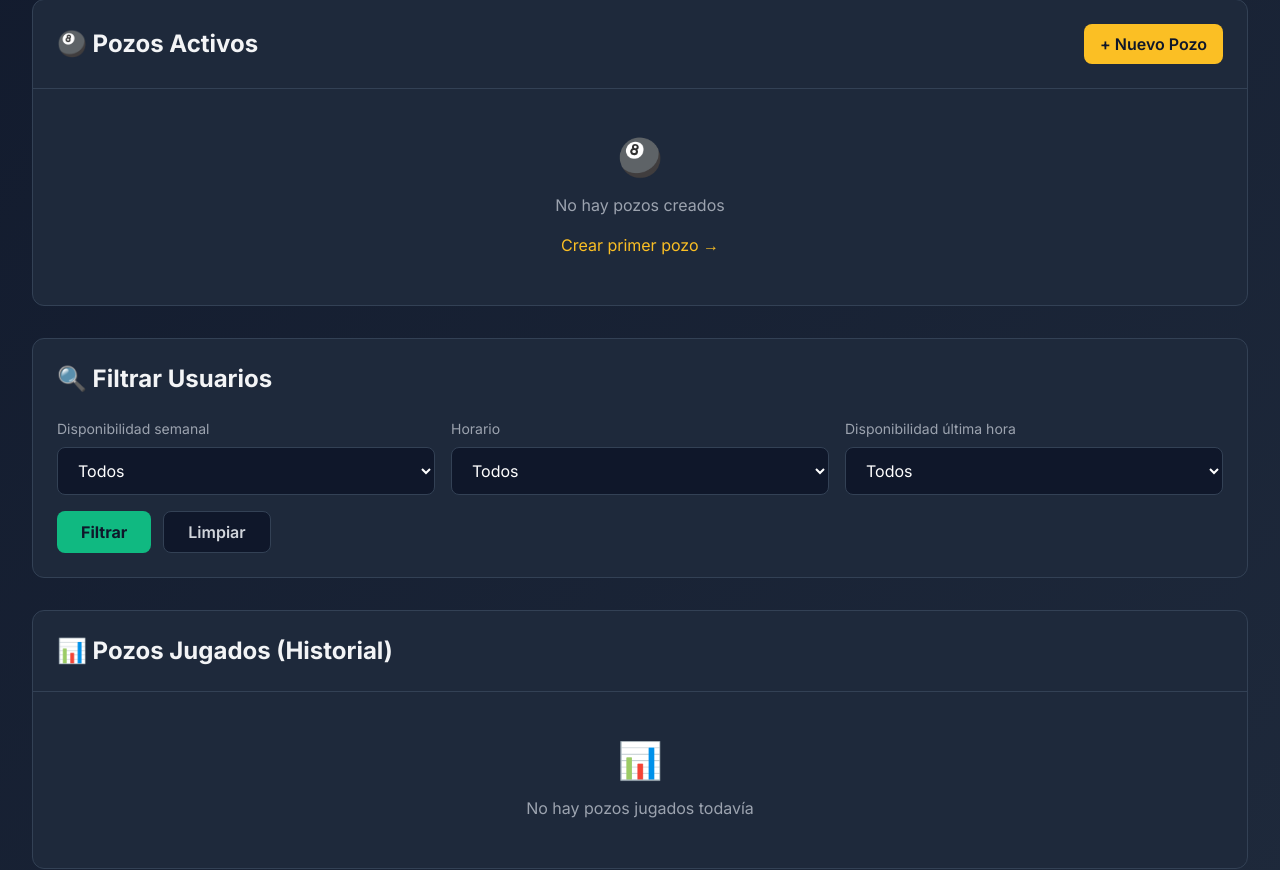
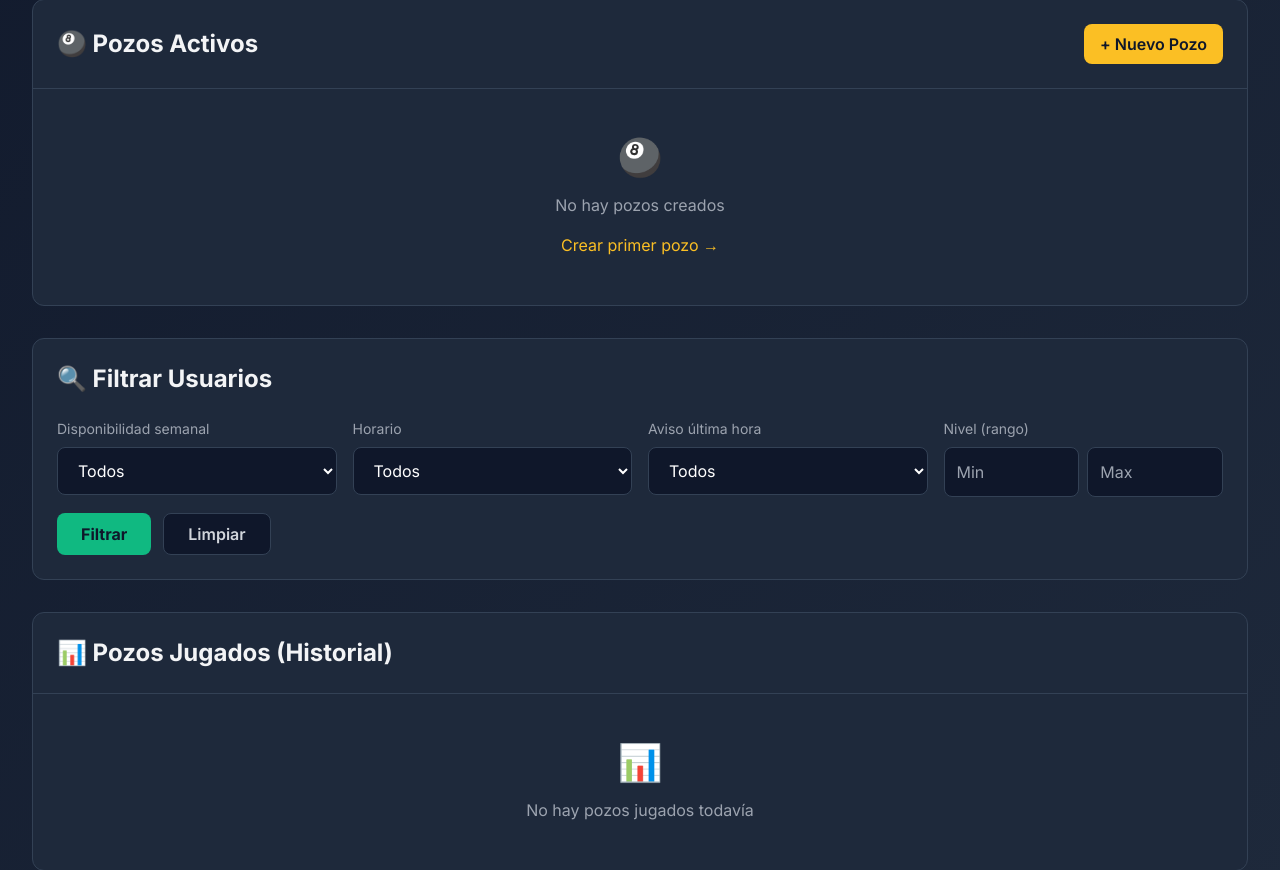
Before and after one commit to AlbertoMartinMate/La-Pecera-Padel-Hub, a Flask app: template templates/admin_new.html in a window 1280 px wide. Shown: the part 744-1614 px from the top of the page. Run offline with Flask 3, Linux system fonts and the light colour scheme; the template is opened without the code that fills it, so the values that code supplies are empty; some libraries are stand-ins or nearby versions.

Commit message:
Filtros admin mejorados: nivel, scroll, ancla y lógica ambos

```diff
--- a/app.py
+++ b/app.py
@@ -382,15 +382,26 @@ def admin_panel():
     filtro_semana = request.args.get('disponibilidad_semana', '')
     filtro_horario = request.args.get('disponibilidad_horaria', '')
     filtro_ultima_hora = request.args.get('ultima_hora', '')
+    filtro_nivel_min = request.args.get('nivel_min', '')
+    filtro_nivel_max = request.args.get('nivel_max', '')
 
     query = Usuario.query
     if filtro_semana:
-        query = query.filter(Usuario.disponibilidad_semana == filtro_semana)
+        query = query.filter(
+            (Usuario.disponibilidad_semana == filtro_semana) |
+            (Usuario.disponibilidad_semana == 'ambos')
+        )
     if filtro_horario:
         query = query.filter(Usuario.disponibilidad_horaria.contains(filtro_horario))
     if filtro_ultima_hora:
         query = query.filter(Usuario.disponible_sustituciones == True)
-    usuarios_filtrados = query.order_by(Usuario.nombre).all() if (filtro_semana or filtro_horario or filtro_ultima_hora) else []
+    if filtro_nivel_min:
+        query = query.filter(Usuario.nivel_playtomic >= float(filtro_nivel_min))
+    if filtro_nivel_max:
+        query = query.filter(Usuario.nivel_playtomic <= float(filtro_nivel_max))
+
+    hay_filtro = any([filtro_semana, filtro_horario, filtro_ultima_hora, filtro_nivel_min, filtro_nivel_max])
+    usuarios_filtrados = query.order_by(Usuario.nombre).all() if hay_filtro else []
 
     return render_template('admin_new.html',
                            usuarios=usuarios,
@@ -399,7 +410,9 @@ def admin_panel():
                            usuarios_filtrados=usuarios_filtrados,
                            filtro_semana=filtro_semana,
                            filtro_horario=filtro_horario,
-                           filtro_ultima_hora=filtro_ultima_hora)
+                           filtro_ultima_hora=filtro_ultima_hora,
+                           filtro_nivel_min=filtro_nivel_min,
+                           filtro_nivel_max=filtro_nivel_max)
 
 
 @app.route('/admin/toggle_user/<int:user_id>')
--- a/templates/admin_new.html
+++ b/templates/admin_new.html
@@ -180,10 +180,10 @@
         </div>
 
         <!-- Filtros de usuarios -->
-        <div class="bg-dark-card border border-dark-border rounded-xl p-6 mb-8">
+        <div id="filtros" class="bg-dark-card border border-dark-border rounded-xl p-6 mb-8">
             <h2 class="text-2xl font-bold text-gray-100 mb-6">🔍 Filtrar Usuarios</h2>
-            <form method="GET" action="{{ url_for('admin_panel') }}" class="space-y-4">
-                <div class="grid grid-cols-1 md:grid-cols-3 gap-4">
+            <form method="GET" action="{{ url_for('admin_panel') }}#filtros" class="space-y-4">
+                <div class="grid grid-cols-1 md:grid-cols-2 lg:grid-cols-4 gap-4">
                     <!-- Disponibilidad semanal -->
                     <div>
                         <label class="block text-sm text-gray-400 mb-2">Disponibilidad semanal</label>
@@ -208,12 +208,24 @@
                     </div>
                     <!-- Última hora -->
                     <div>
-                        <label class="block text-sm text-gray-400 mb-2">Disponibilidad última hora</label>
+                        <label class="block text-sm text-gray-400 mb-2">Aviso última hora</label>
                         <select name="ultima_hora"
                             class="w-full bg-dark-bg border border-dark-border rounded-lg px-4 py-3 text-white focus:border-secondary focus:outline-none">
                             <option value="">Todos</option>
                             <option value="1" {% if filtro_ultima_hora == '1' %}selected{% endif %}>⚡ Solo disponibles</option>
                         </select>
+                    </div>
+                    <!-- Filtro por nivel -->
+                    <div>
+                        <label class="block text-sm text-gray-400 mb-2">Nivel (rango)</label>
+                        <div class="flex space-x-2">
+                            <input type="number" name="nivel_min" value="{{ filtro_nivel_min }}" min="0" max="7" step="0.5"
+                                placeholder="Min"
+                                class="w-full bg-dark-bg border border-dark-border rounded-lg px-3 py-3 text-white focus:border-secondary focus:outline-none">
+                            <input type="number" name="nivel_max" value="{{ filtro_nivel_max }}" min="0" max="7" step="0.5"
+                                placeholder="Max"
+                                class="w-full bg-dark-bg border border-dark-border rounded-lg px-3 py-3 text-white focus:border-secondary focus:outline-none">
+                        </div>
                     </div>
                 </div>
                 <div class="flex space-x-3">
@@ -221,36 +233,40 @@
                         class="bg-secondary hover:bg-secondary/80 text-dark-bg font-bold px-6 py-2 rounded-lg transition">
                         Filtrar
                     </button>
-                    <a href="{{ url_for('admin_panel') }}"
+                    <a href="{{ url_for('admin_panel') }}#filtros"
                         class="bg-dark-bg border border-dark-border hover:border-gray-500 text-gray-300 font-semibold px-6 py-2 rounded-lg transition">
                         Limpiar
                     </a>
                 </div>
             </form>
 
-            {% if filtro_semana or filtro_horario or filtro_ultima_hora %}
+            {% if filtro_semana or filtro_horario or filtro_ultima_hora or filtro_nivel_min or filtro_nivel_max %}
             <div class="mt-6">
                 <h3 class="text-lg font-semibold text-white mb-3">
                     Usuarios encontrados: <span class="text-secondary">{{ usuarios_filtrados|length }}</span>
                 </h3>
                 {% if usuarios_filtrados %}
-                <div class="bg-dark-bg border border-dark-border rounded-xl overflow-hidden">
-                    <table class="w-full text-sm">
-                        <thead>
+                <div class="overflow-auto max-h-96">
+                    <table class="w-full text-sm min-w-[600px]">
+                        <thead class="bg-dark-bg sticky top-0">
                             <tr class="border-b border-dark-border">
                                 <th class="px-4 py-3 text-left text-gray-400">Nombre</th>
+                                <th class="px-4 py-3 text-center text-gray-400">Nivel</th>
+                                <th class="px-4 py-3 text-left text-gray-400">Teléfono</th>
                                 <th class="px-4 py-3 text-left text-gray-400">Email</th>
-                                <th class="px-4 py-3 text-left text-gray-400">Teléfono</th>
                                 <th class="px-4 py-3 text-center text-gray-400">Disponibilidad</th>
-                                <th class="px-4 py-3 text-center text-gray-400">⚡ Última hora</th>
+                                <th class="px-4 py-3 text-center text-gray-400">⚡</th>
                             </tr>
                         </thead>
                         <tbody class="divide-y divide-dark-border">
                             {% for u in usuarios_filtrados %}
-                            <tr class="hover:bg-dark-card/50">
-                                <td class="px-4 py-3 text-white font-medium">{{ u.nombre }}</td>
-                                <td class="px-4 py-3 text-gray-300">{{ u.email }}</td>
-                                <td class="px-4 py-3 text-gray-300">{{ u.telefono or '-' }}</td>
+                            <tr class="hover:bg-dark-bg/50">
+                                <td class="px-4 py-3 text-white font-medium whitespace-nowrap">{{ u.nombre }}</td>
+                                <td class="px-4 py-3 text-center">
+                                    <span class="text-xs text-purple-400 bg-purple-400/20 px-2 py-1 rounded-full">{{ u.nivel_playtomic }}</span>
+                                </td>
+                                <td class="px-4 py-3 text-gray-300 whitespace-nowrap">{{ u.telefono or '-' }}</td>
+                                <td class="px-4 py-3 text-gray-300 whitespace-nowrap">{{ u.email }}</td>
                                 <td class="px-4 py-3 text-center">
                                     <span class="text-xs text-purple-400">{{ u.disponibilidad_semana or '-' }}</span>
                                     {% if u.disponibilidad_horaria %}
@@ -259,9 +275,9 @@
                                 </td>
                                 <td class="px-4 py-3 text-center">
                                     {% if u.disponible_sustituciones %}
-                                    <span class="text-yellow-400">⚡ Sí</span>
+                                    <span class="text-yellow-400">⚡</span>
                                     {% else %}
-                                    <span class="text-gray-600">No</span>
+                                    <span class="text-gray-600">-</span>
                                     {% endif %}
                                 </td>
                             </tr>
```
